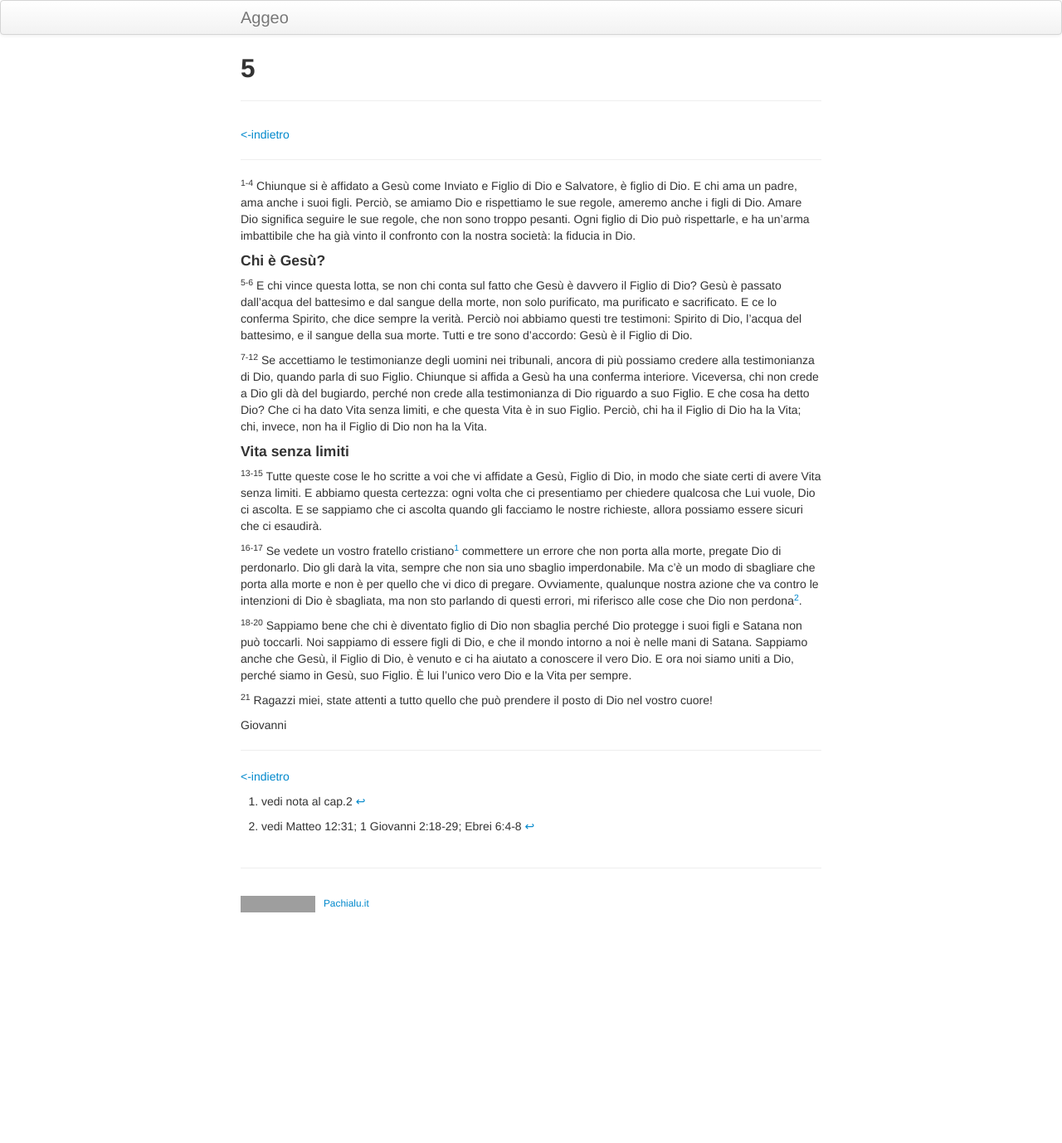
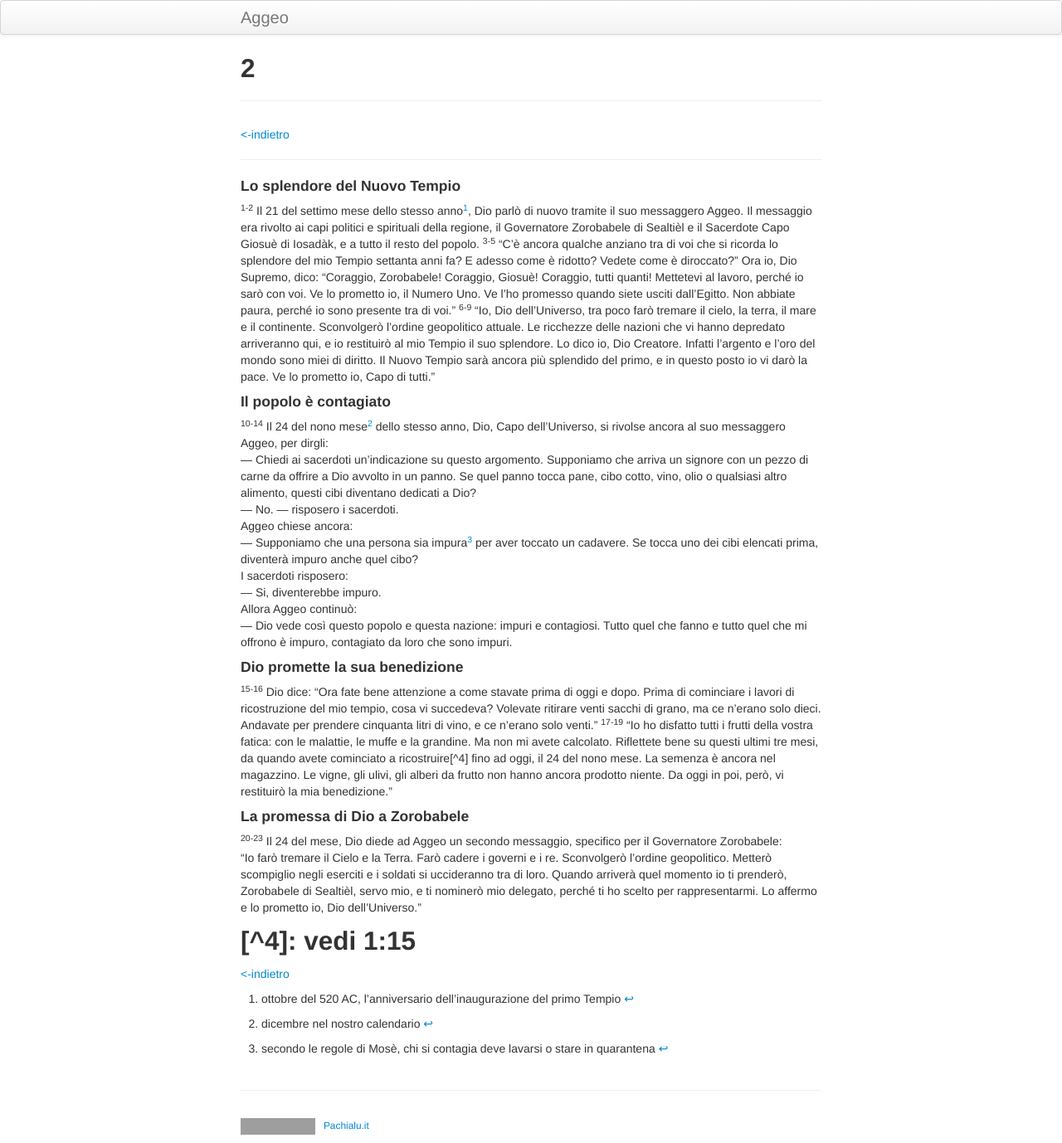
Before and after one commit to pachialu/aggeo_pages, a Jekyll site: the page built from pages/ag02.md, in a window 1280 px wide. Shown: the whole page at 83% size. Built offline with Jekyll 4.4.1, drawn with Linux system fonts in a browser that asks for light colours; before the commit the page ends 1110 px from its top, so only the background shows below that; grey boxes are pictures that could not be loaded.

Commit message:
prima versione
conversione da doku a github md

```diff
--- a/pages/ag02.md
+++ b/pages/ag02.md
@@ -1,70 +1,84 @@
 ---
 layout: page
-title: 5
+title: 2
 ---
-[<-indietro](1gv04.html)
+[<-indietro](ag01.html)
 
 --------------------------------
+#### Lo splendore del Nuovo Tempio
 
-<sup>1-4</sup> Chiunque si è affidato a Gesù come Inviato e Figlio di
-Dio e Salvatore, è figlio di Dio. E chi ama un padre, ama anche i suoi
-figli. Perciò, se amiamo Dio e rispettiamo le sue regole, ameremo anche
-i figli di Dio. Amare Dio significa seguire le sue regole, che non sono
-troppo pesanti. Ogni figlio di Dio può rispettarle, e ha un'arma
-imbattibile che ha già vinto il confronto con la nostra società: la
-fiducia in Dio.
+<sup>1-2</sup> Il 21 del settimo mese dello stesso anno[^1], Dio parlò
+di nuovo tramite il suo messaggero Aggeo. Il messaggio era rivolto ai
+capi politici e spirituali della regione, il Governatore Zorobabele di
+Sealtièl e il Sacerdote Capo Giosuè di Iosadàk, e a tutto il resto del
+popolo. <sup>3-5</sup> "C’è ancora qualche anziano tra di voi che si
+ricorda lo splendore del mio Tempio settanta anni fa? E adesso come è
+ridotto? Vedete come è diroccato?" Ora io, Dio Supremo, dico: "Coraggio,
+Zorobabele! Coraggio, Giosuè! Coraggio, tutti quanti! Mettetevi al
+lavoro, perché io sarò con voi. Ve lo prometto io, il Numero Uno. Ve
+l'ho promesso quando siete usciti dall’Egitto. Non abbiate paura, perché
+io sono presente tra di voi." <sup>6-9</sup> "Io, Dio dell’Universo, tra
+poco farò tremare il cielo, la terra, il mare e il continente.
+Sconvolgerò l’ordine geopolitico attuale. Le ricchezze delle nazioni che
+vi hanno depredato arriveranno qui, e io restituirò al mio Tempio il suo
+splendore. Lo dico io, Dio Creatore. Infatti l’argento e l’oro del mondo
+sono miei di diritto. Il Nuovo Tempio sarà ancora più splendido del
+primo, e in questo posto io vi darò la pace. Ve lo prometto io, Capo di
+tutti."
 
-#### Chi è Gesù?
+#### Il popolo è contagiato
 
-<sup>5-6</sup> E chi vince questa lotta, se non chi conta sul fatto che
-Gesù è davvero il Figlio di Dio? Gesù è passato dall'acqua del battesimo
-e dal sangue della morte, non solo purificato, ma purificato e
-sacrificato. E ce lo conferma Spirito, che dice sempre la verità. Perciò
-noi abbiamo questi tre testimoni: Spirito di Dio, l'acqua del battesimo,
-e il sangue della sua morte. Tutti e tre sono d'accordo: Gesù è il
-Figlio di Dio.
+<sup>10-14</sup> Il 24 del nono mese[^2] dello stesso anno, Dio, Capo
+dell’Universo, si rivolse ancora al suo messaggero Aggeo, per dirgli:
+— Chiedi ai sacerdoti un'indicazione su questo argomento. Supponiamo che
+arriva un signore con un pezzo di carne da offrire a Dio avvolto in un
+panno. Se quel panno tocca pane, cibo cotto, vino, olio o qualsiasi
+altro alimento, questi cibi diventano dedicati a Dio?
+— No. — risposero i sacerdoti.
+Aggeo chiese ancora:
+— Supponiamo che una persona sia impura[^3] per aver toccato un
+cadavere. Se tocca uno dei cibi elencati prima, diventerà impuro anche
+quel cibo?
+I sacerdoti risposero:
+— Si, diventerebbe impuro.
+Allora Aggeo continuò:
+— Dio vede così questo popolo e questa nazione: impuri e contagiosi.
+Tutto quel che fanno e tutto quel che mi offrono è impuro, contagiato da
+loro che sono impuri.
 
-<sup>7-12</sup> Se accettiamo le testimonianze degli uomini nei
-tribunali, ancora di più possiamo credere alla testimonianza di Dio,
-quando parla di suo Figlio. Chiunque si affida a Gesù ha una conferma
-interiore. Viceversa, chi non crede a Dio gli dà del bugiardo, perché
-non crede alla testimonianza di Dio riguardo a suo Figlio. E che cosa ha
-detto Dio? Che ci ha dato Vita senza limiti, e che questa Vita è in suo
-Figlio. Perciò, chi ha il Figlio di Dio ha la Vita; chi, invece, non ha
-il Figlio di Dio non ha la Vita.
+#### Dio promette la sua benedizione
 
-#### Vita senza limiti
+<sup>15-16</sup> Dio dice: "Ora fate bene attenzione a come stavate
+prima di oggi e dopo. Prima di cominciare i lavori di ricostruzione del
+mio tempio, cosa vi succedeva? Volevate ritirare venti sacchi di grano,
+ma ce n’erano solo dieci. Andavate per prendere cinquanta litri di vino,
+e ce n’erano solo venti." <sup>17-19</sup> "Io ho disfatto tutti i
+frutti della vostra fatica: con le malattie, le muffe e la grandine. Ma
+non mi avete calcolato. Riflettete bene su questi ultimi tre mesi, da
+quando avete cominciato a ricostruire[^4] fino ad oggi, il 24 del nono
+mese. La semenza è ancora nel magazzino. Le vigne, gli ulivi, gli alberi
+da frutto non hanno ancora prodotto niente. Da oggi in poi, però, vi
+restituirò la mia benedizione."
 
-<sup>13-15</sup> Tutte queste cose le ho scritte a voi che vi affidate a
-Gesù, Figlio di Dio, in modo che siate certi di avere Vita senza limiti.
-E abbiamo questa certezza: ogni volta che ci presentiamo per chiedere
-qualcosa che Lui vuole, Dio ci ascolta. E se sappiamo che ci ascolta
-quando gli facciamo le nostre richieste, allora possiamo essere sicuri
-che ci esaudirà.
+#### La promessa di Dio a Zorobabele
 
-<sup>16-17</sup> Se vedete un vostro fratello cristiano[^1] commettere
-un errore che non porta alla morte, pregate Dio di perdonarlo. Dio gli
-darà la vita, sempre che non sia uno sbaglio imperdonabile. Ma c'è un
-modo di sbagliare che porta alla morte e non è per quello che vi dico di
-pregare. Ovviamente, qualunque nostra azione che va contro le intenzioni
-di Dio è sbagliata, ma non sto parlando di questi errori, mi riferisco
-alle cose che Dio non perdona[^2].
+<sup>20-23</sup> Il 24 del mese, Dio diede ad Aggeo un secondo
+messaggio, specifico per il Governatore Zorobabele:
+"Io farò tremare il Cielo e la Terra. Farò cadere i governi e i re.
+Sconvolgerò l'ordine geopolitico. Metterò scompiglio negli eserciti e i
+soldati si uccideranno tra di loro. Quando arriverà quel momento io ti
+prenderò, Zorobabele di Sealtièl, servo mio, e ti nominerò mio delegato,
+perché ti ho scelto per rappresentarmi. Lo affermo e lo prometto io, Dio
+dell’Universo."
 
-<sup>18-20</sup> Sappiamo bene che chi è diventato figlio di Dio non
-sbaglia perché Dio protegge i suoi figli e Satana non può toccarli. Noi
-sappiamo di essere figli di Dio, e che il mondo intorno a noi è nelle
-mani di Satana. Sappiamo anche che Gesù, il Figlio di Dio, è venuto e ci
-ha aiutato a conoscere il vero Dio. E ora noi siamo uniti a Dio, perché
-siamo in Gesù, suo Figlio. È lui l'unico vero Dio e la Vita per sempre.
+[^1]: ottobre del 520 AC, l'anniversario dell'inaugurazione del primo
+    Tempio
 
-<sup>21</sup> Ragazzi miei, state attenti a tutto quello che può
-prendere il posto di Dio nel vostro cuore!
+[^2]: dicembre nel nostro calendario
 
-Giovanni
+[^3]: secondo le regole di Mosè, chi si contagia deve lavarsi o stare in
+    quarantena
 
-[^1]: vedi nota al cap.2
-
-[^2]: vedi Matteo 12:31; 1 Giovanni 2:18-29; Ebrei 6:4-8
-
+[^4]: vedi 1:15
 ---------------------------------------
-[<-indietro](1gv04.html)
+[<-indietro](ag01.html)
```
Also changed, not shown: index.md (+19 -4 lines), pages/ag01.md (+53 -25 lines), 2 other files.
